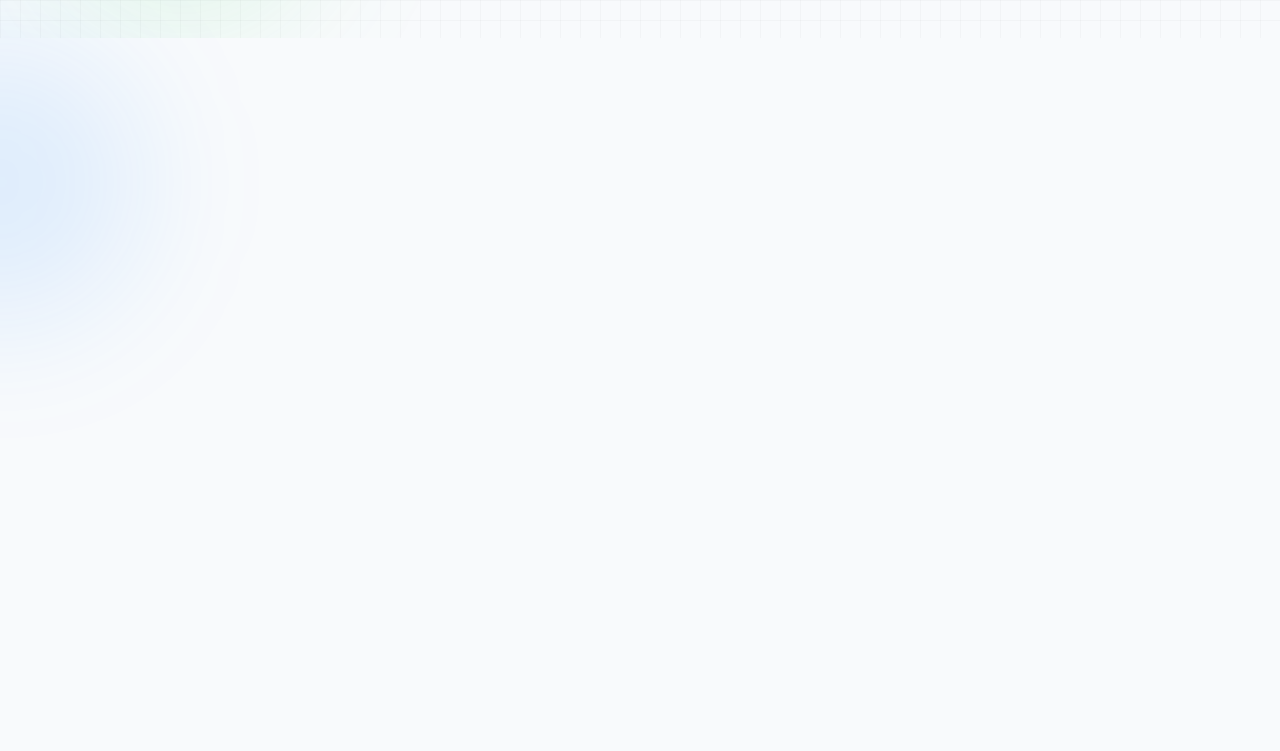
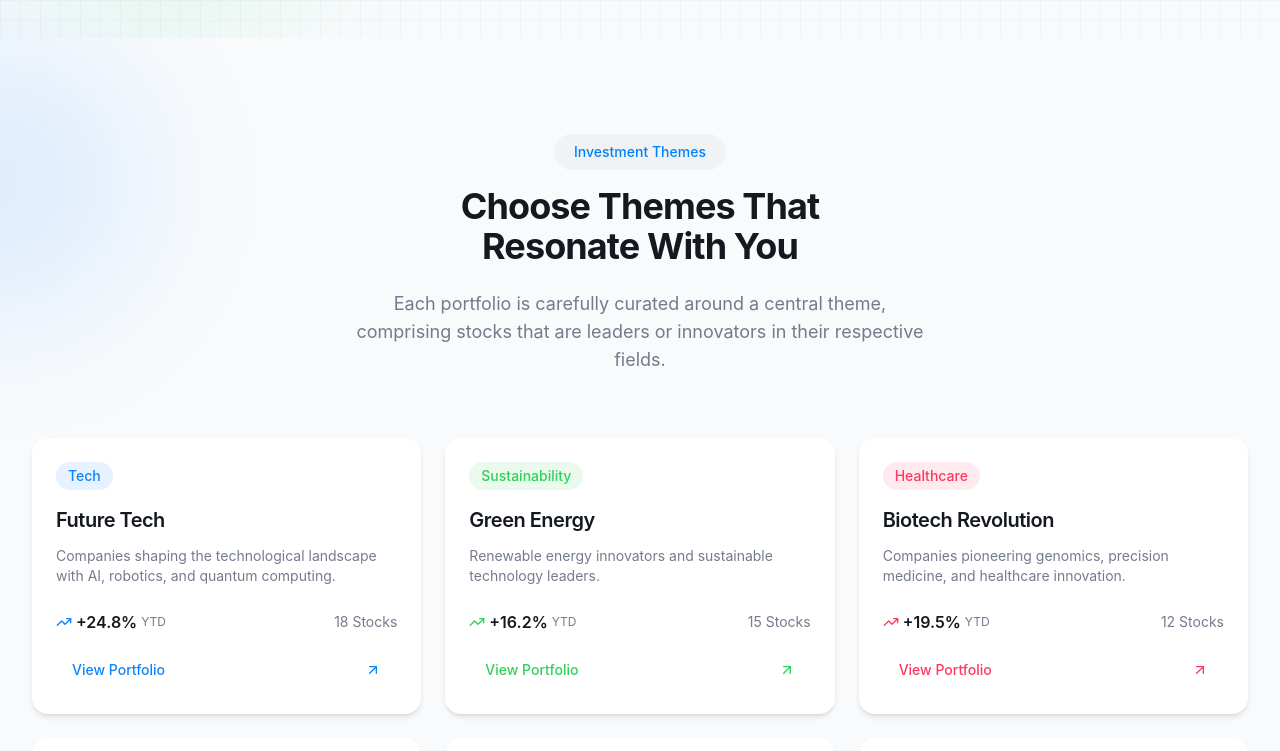
Before and after one commit to VangapanduS3/themevest-landing-page, a React (Vite) app: page / in a window 1280 px wide. Shown: the part 760-1511 px from the top of the page. Built offline with nearby package versions, Linux system fonts and the light colour scheme.

Commit message:
Fix scrolling issue
Addresses an issue where elements disappear while scrolling.

```diff
--- a/src/components/CallToAction.tsx
+++ b/src/components/CallToAction.tsx
@@ -20,6 +20,7 @@ const CallToAction = () => {
         entries.forEach((entry) => {
           if (entry.isIntersecting) {
             entry.target.classList.add("animate-fade-up");
+            // Don't unobserve to prevent elements from disappearing
           }
         });
       },
--- a/src/components/Features.tsx
+++ b/src/components/Features.tsx
@@ -74,6 +74,7 @@ const Features = () => {
         entries.forEach((entry) => {
           if (entry.isIntersecting) {
             entry.target.classList.add("animate-fade-up");
+            // Don't unobserve to prevent elements from disappearing
           }
         });
       },
--- a/src/components/Hero.tsx
+++ b/src/components/Hero.tsx
@@ -12,6 +12,7 @@ const Hero = () => {
         entries.forEach((entry) => {
           if (entry.isIntersecting) {
             entry.target.classList.add("animate-fade-up");
+            // Don't unobserve to prevent elements from disappearing
           }
         });
       },
--- a/src/components/PortfolioThemes.tsx
+++ b/src/components/PortfolioThemes.tsx
@@ -72,54 +72,48 @@ const ThemeCard = ({ title, description, returns, type, stockCount, index }: The
 const PortfolioThemes = () => {
   const containerRef = useRef<HTMLDivElement>(null);
 
-  const themes: ThemeCardProps[] = [
+  const themes: Omit<ThemeCardProps, "index">[] = [
     {
       title: "Future Tech",
       description: "Companies shaping the technological landscape with AI, robotics, and quantum computing.",
       returns: "+24.8%",
       type: "tech",
-      stockCount: 18,
-      index: 0
+      stockCount: 18
     },
     {
       title: "Green Energy",
       description: "Renewable energy innovators and sustainable technology leaders.",
       returns: "+16.2%",
       type: "sustainability",
-      stockCount: 15,
-      index: 1
+      stockCount: 15
     },
     {
       title: "Biotech Revolution",
       description: "Companies pioneering genomics, precision medicine, and healthcare innovation.",
       returns: "+19.5%",
       type: "healthcare",
-      stockCount: 12,
-      index: 2
+      stockCount: 12
     },
     {
       title: "FinTech Disruptors",
       description: "Digital payment, blockchain, and financial service innovators.",
       returns: "+21.7%",
       type: "finance",
-      stockCount: 14,
-      index: 3
+      stockCount: 14
     },
     {
       title: "Luxury Brands",
       description: "Premium and luxury consumer brands with strong global presence.",
       returns: "+15.3%",
       type: "luxury",
-      stockCount: 10,
-      index: 4
+      stockCount: 10
     },
     {
       title: "Clean Water",
       description: "Companies focused on water purification, conservation, and infrastructure.",
       returns: "+12.9%",
       type: "sustainability",
-      stockCount: 11,
-      index: 5
+      stockCount: 11
     }
   ];
 
@@ -129,6 +123,7 @@ const PortfolioThemes = () => {
         entries.forEach((entry) => {
           if (entry.isIntersecting) {
             entry.target.classList.add("animate-fade-up");
+            // Don't unobserve to prevent elements from disappearing
           }
         });
       },
@@ -164,8 +159,8 @@ const PortfolioThemes = () => {
         </div>
 
         <div className="grid grid-cols-1 sm:grid-cols-2 lg:grid-cols-3 gap-6">
-          {themes.map((theme) => (
-            <ThemeCard key={theme.title} {...theme} />
+          {themes.map((theme, index) => (
+            <ThemeCard key={theme.title} {...theme} index={index} />
           ))}
         </div>
 
--- a/src/components/Testimonials.tsx
+++ b/src/components/Testimonials.tsx
@@ -60,6 +60,7 @@ const Testimonials = () => {
         entries.forEach((entry) => {
           if (entry.isIntersecting) {
             entry.target.classList.add("animate-fade-up");
+            // Don't unobserve to prevent elements from disappearing
           }
         });
       },
--- a/src/index.css
+++ b/src/index.css
@@ -151,4 +151,11 @@
   .transition-gpu {
     transform: translateZ(0);
   }
+
+  /* Fixed animation to prevent disappearance */
+  .animate-on-scroll.animate-fade-up {
+    opacity: 1 !important;
+    transform: translateY(0) !important;
+    transition: opacity 0.7s ease-out, transform 0.7s ease-out;
+  }
 }
```
